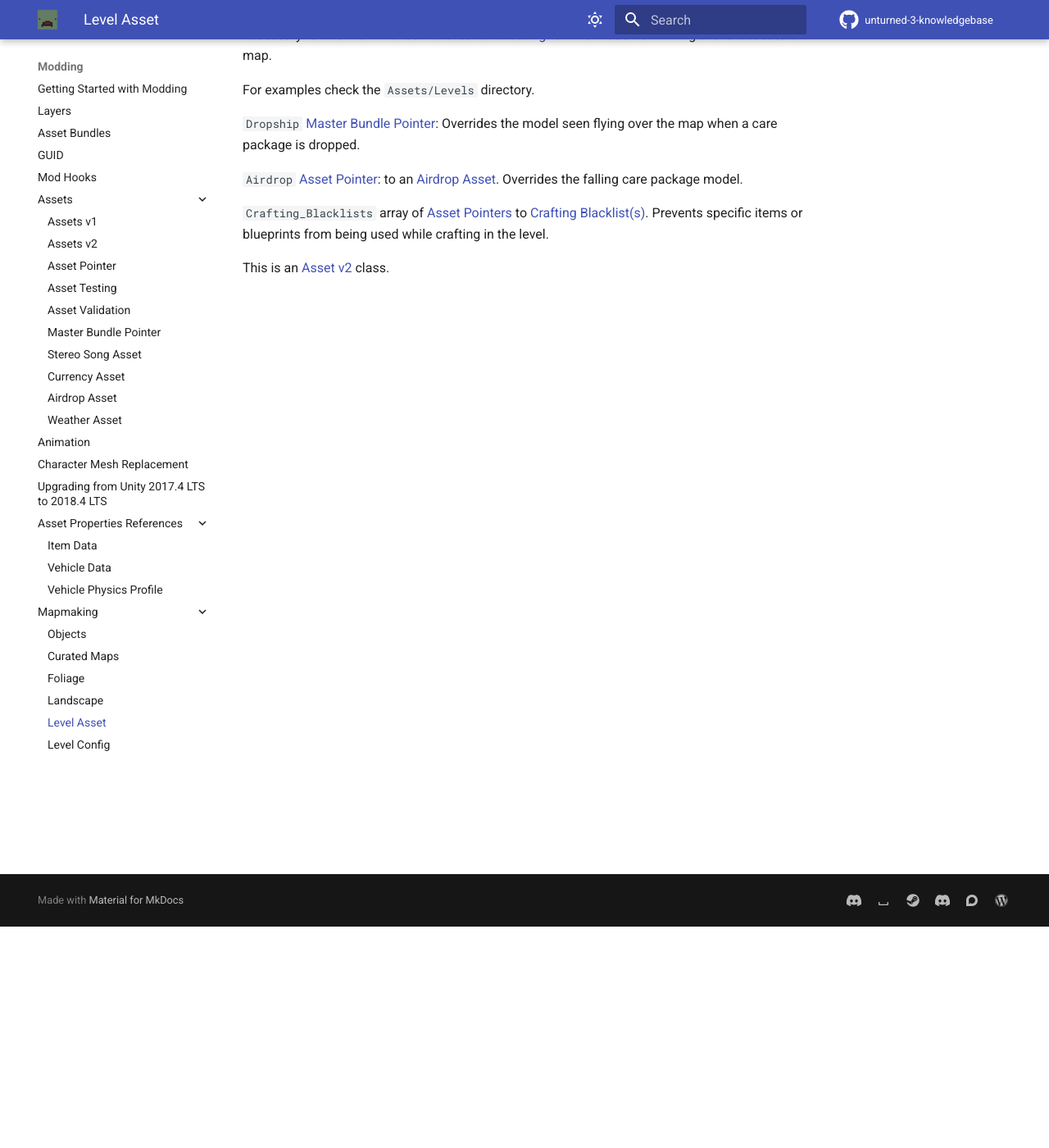
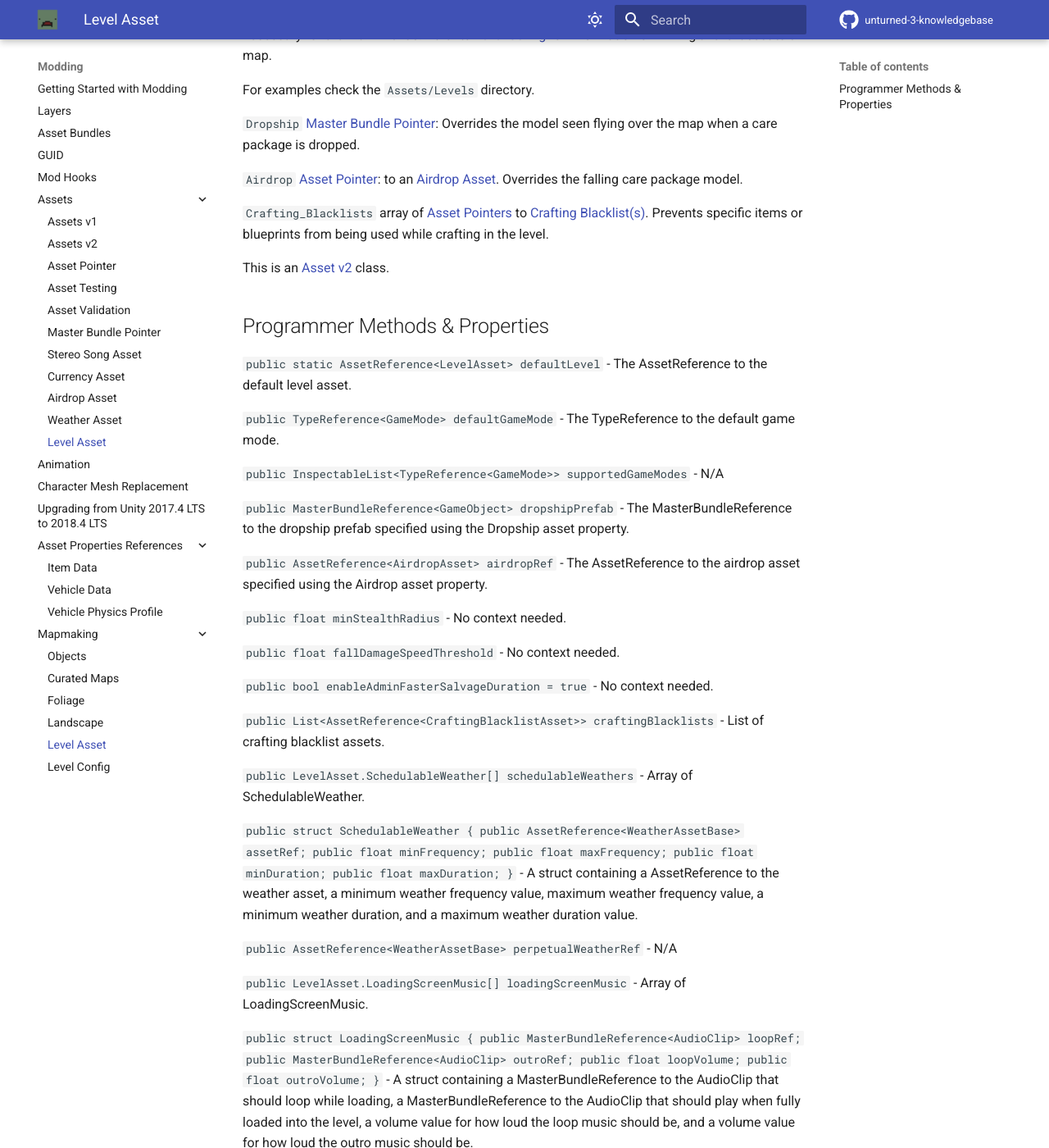
Before and after one commit to unturned-info/unturned-3-knowledgebase, an MkDocs documentation site: the page built from docs/Modding/mapmaking/LevelAsset.md, in a window 1280 px wide and 1400 px high, scrolled down 270 px. Shown: the whole window at 82% size. Built offline with MkDocs 1.6.1 and Material for MkDocs 9.7.7, drawn with Linux system fonts in a browser that asks for light colours; comment, search, counter and statistics services are not loaded; some of the changed text lies outside the part shown.

Commit message:
Added a bunch.
Signed-off-by: Jdance-Media <67397422+Jdance-Media@users.noreply.github.com>

```diff
--- a/docs/Modding/mapmaking/LevelAsset.md
+++ b/docs/Modding/mapmaking/LevelAsset.md
@@ -11,3 +11,45 @@ For examples check the `Assets/Levels` directory.
 `Crafting_Blacklists` array of [Asset Pointers](../AssetPtr.md) to [Crafting Blacklist(s)](../../Server-Hosting/Extending-Servers/CraftingBlacklistAsset.md). Prevents specific items or blueprints from being used while crafting in the level.
 
 This is an [Asset v2](../AssetTypes/AssetsV2.md) class.
+
+## Programmer Methods & Properties
+
+`public static AssetReference<LevelAsset> defaultLevel` - The AssetReference to the default level asset.
+
+`public TypeReference<GameMode> defaultGameMode` - The TypeReference to the default game mode.
+
+`public InspectableList<TypeReference<GameMode>> supportedGameModes` - N/A
+
+`public MasterBundleReference<GameObject> dropshipPrefab` - The MasterBundleReference to the dropship prefab specified using the Dropship asset property.
+
+`public AssetReference<AirdropAsset> airdropRef` - The AssetReference to the airdrop asset specified using the Airdrop asset property.
+
+`public float minStealthRadius` - No context needed.
+
+`public float fallDamageSpeedThreshold` - No context needed.
+
+`public bool enableAdminFasterSalvageDuration = true` - No context needed.
+
+`public List<AssetReference<CraftingBlacklistAsset>> craftingBlacklists` - List of crafting blacklist assets.
+
+`public LevelAsset.SchedulableWeather[] schedulableWeathers` - Array of SchedulableWeather.
+
+`public struct SchedulableWeather { public AssetReference<WeatherAssetBase> assetRef; public float minFrequency; public float maxFrequency; public float minDuration; public float maxDuration; }` - A struct containing a AssetReference to the weather asset, a minimum weather frequency value, maximum weather frequency value, a minimum weather duration, and a maximum weather duration value.
+
+`public AssetReference<WeatherAssetBase> perpetualWeatherRef` - N/A
+
+`public LevelAsset.LoadingScreenMusic[] loadingScreenMusic` - Array of LoadingScreenMusic.
+
+`public struct LoadingScreenMusic { public MasterBundleReference<AudioClip> loopRef; public MasterBundleReference<AudioClip> outroRef; public float loopVolume; public float outroVolume; }` - A struct containing a MasterBundleReference to the AudioClip that should loop while loading, a MasterBundleReference to the AudioClip that should play when fully loaded into the level, a volume value for how loud the loop music should be, and a volume value for how loud the outro music should be.
+
+`public bool shouldAnimateBackgroundImage` - Specifies if the background image shown when loading into the map is animated or not.
+
+`public uint globalWeatherMask` - No context needed.
+
+`public LevelAsset.SkillRule[][] skillRules` - Array of SkillRule.
+
+`public class SkillRule { public int defaultLevel; public int maxUnlockableLevel; public float costMultiplier; }` - A struct containing the default level value, the max level the skill can go up to, and the cost multiplier value.
+
+`public bool hasClouds` - Specifies if the level has clouds.
+
+`public bool isBlueprintBlacklisted(Blueprint blueprint)` - Returns true or false if the blueprint is blacklisted or not. Just note that it will return false if there is no crafting blacklists for the level asset or if the blueprint is null.
--- a/mkdocs.yml
+++ b/mkdocs.yml
@@ -122,6 +122,7 @@ nav:
       - 'Modding/CurrencyAsset.md'
       - 'Modding/AirdropAsset.md'
       - 'Modding/WeatherAsset.md'
+      - 'Modding/mapmaking/LevelAsset.md'
     - 'Modding/Animation.md'
     - 'Modding/CharacterMeshReplacement.md'
     - 'Modding/Unity2018.md'
```
